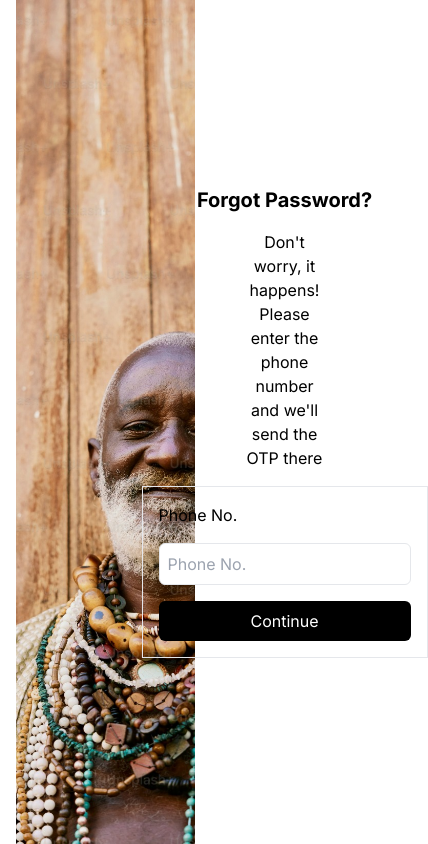
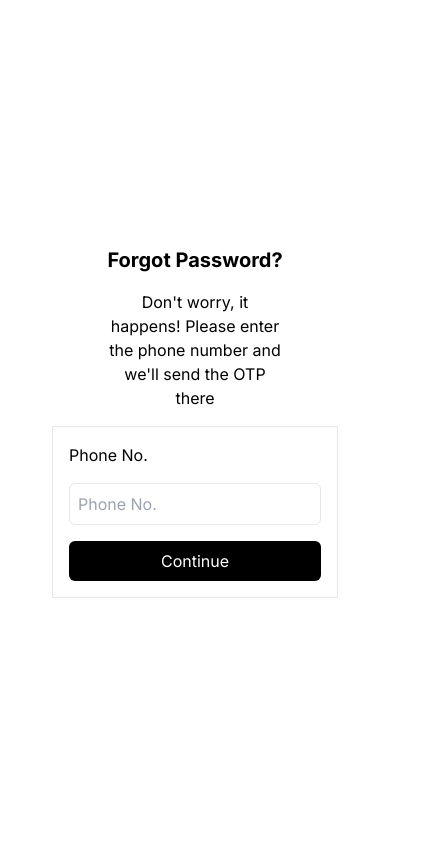
Before and after one commit to MembaDavid/tamaduni_next_version, a Next.js app: page /auth/forgotpassword in a window 390 px wide. Shown: the whole page, 428 px wide, since content can reach past the window. Built offline with nearby package versions, Linux system fonts and the light colour scheme.

Commit message:
added responsivenes

```diff
--- a/src/components/authentication/ForgotPassword.js
+++ b/src/components/authentication/ForgotPassword.js
@@ -6,7 +6,7 @@
   return (
     <div className="h-screen w-full flex ">
       <LeftImage />
-      <section className="w-1/2 flex flex-col space-y-4 justify-center items-center ">
+      <section className="w-full md:w-1/2 flex flex-col space-y-4 justify-center items-center ">
         <h1 className="font-bold text-xl">Forgot Password?</h1>
         <p className="w-1/2 text-center">
           Don&#39;t worry, it happens! Please enter the phone number and
--- a/src/components/authentication/LeftImage.js
+++ b/src/components/authentication/LeftImage.js
@@ -2,7 +2,7 @@
 
 const LeftImage = () => {
   return (
-    <section className="w-1/2">
+    <section className="hidden md:block w-1/2">
       <img
         src="/authentication/login.jpeg"
         alt="login"
--- a/src/components/authentication/OTP.js
+++ b/src/components/authentication/OTP.js
@@ -57,7 +57,7 @@
   return (
     <div className="h-screen w-full flex">
       <LeftImage />
-      <section className="w-1/2 h-screen  flex flex-col items-center justify-center">
+      <section className="w-full md:w-1/2 h-screen  flex flex-col items-center justify-center">
         <h1 className="font-bold text-2xl mb-4">Enter OTP</h1>
         <p className="mb-6 text-center w-1/2 text-gray-600">
           Enter the OTP sent to +254725374976
```
